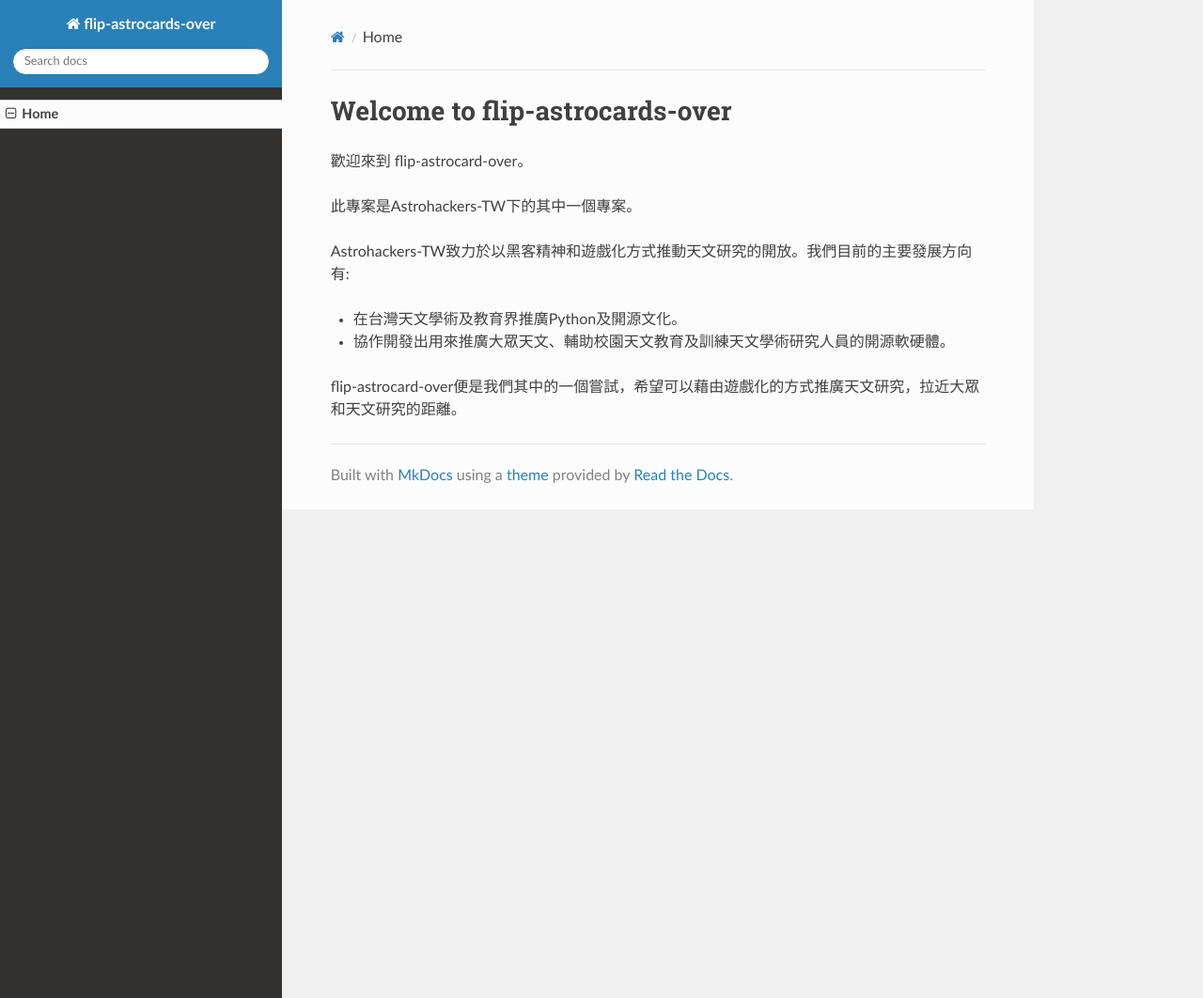
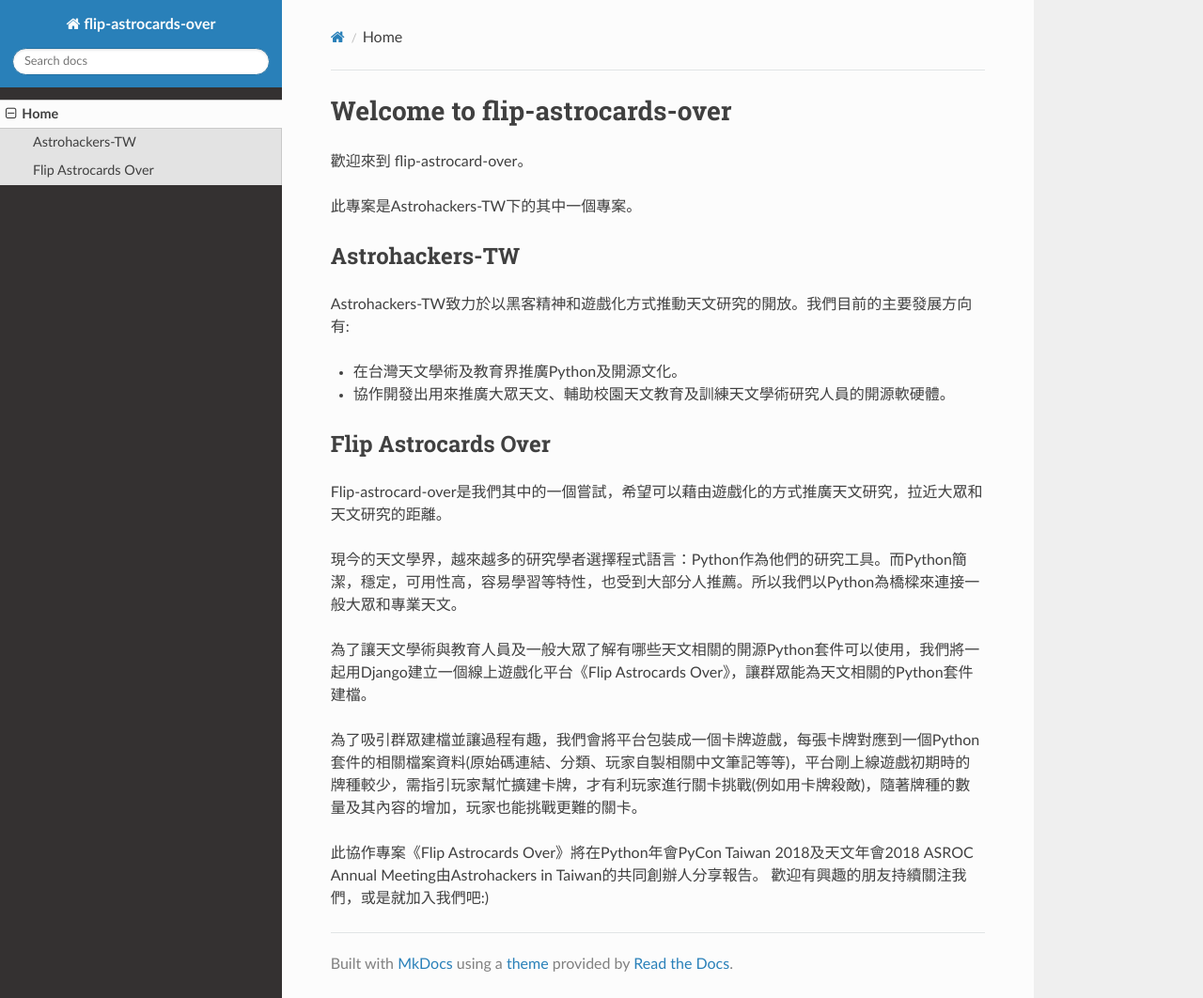
Before and after one commit to Astrohackers-TW/flip-astrocards-over, an MkDocs documentation site: the page built from docs/index.md, in a window 1280 px wide and 1062 px high. Shown: the whole window at 94% size. Built offline with MkDocs 1.6.1, drawn with Linux system fonts in a browser that asks for light colours; nearby versions of some CDN libraries; old or Windows-style settings are respelled for this version of MkDocs.

Commit message:
Update index.md

```diff
--- a/docs/index.md
+++ b/docs/index.md
@@ -4,9 +4,19 @@
 
 此專案是Astrohackers-TW下的其中一個專案。
 
+## Astrohackers-TW
 Astrohackers-TW致力於以黑客精神和遊戲化方式推動天文研究的開放。我們目前的主要發展方向有:
 
 * 在台灣天文學術及教育界推廣Python及開源文化。
 * 協作開發出用來推廣大眾天文、輔助校園天文教育及訓練天文學術研究人員的開源軟硬體。
 
-flip-astrocard-over便是我們其中的一個嘗試，希望可以藉由遊戲化的方式推廣天文研究，拉近大眾和天文研究的距離。
+## Flip Astrocards Over
+Flip-astrocard-over是我們其中的一個嘗試，希望可以藉由遊戲化的方式推廣天文研究，拉近大眾和天文研究的距離。
+
+現今的天文學界，越來越多的研究學者選擇程式語言：Python作為他們的研究工具。而Python簡潔，穩定，可用性高，容易學習等特性，也受到大部分人推薦。所以我們以Python為橋樑來連接一般大眾和專業天文。
+
+為了讓天文學術與教育人員及一般大眾了解有哪些天文相關的開源Python套件可以使用，我們將一起用Django建立一個線上遊戲化平台《Flip Astrocards Over》，讓群眾能為天文相關的Python套件建檔。
+
+為了吸引群眾建檔並讓過程有趣，我們會將平台包裝成一個卡牌遊戲，每張卡牌對應到一個Python套件的相關檔案資料(原始碼連結、分類、玩家自製相關中文筆記等等)，平台剛上線遊戲初期時的牌種較少，需指引玩家幫忙擴建卡牌，才有利玩家進行關卡挑戰(例如用卡牌殺敵)，隨著牌種的數量及其內容的增加，玩家也能挑戰更難的關卡。
+
+此協作專案《Flip Astrocards Over》將在Python年會PyCon Taiwan 2018及天文年會2018 ASROC Annual Meeting由Astrohackers in Taiwan的共同創辦人分享報告。 歡迎有興趣的朋友持續關注我們，或是就加入我們吧:)
```
